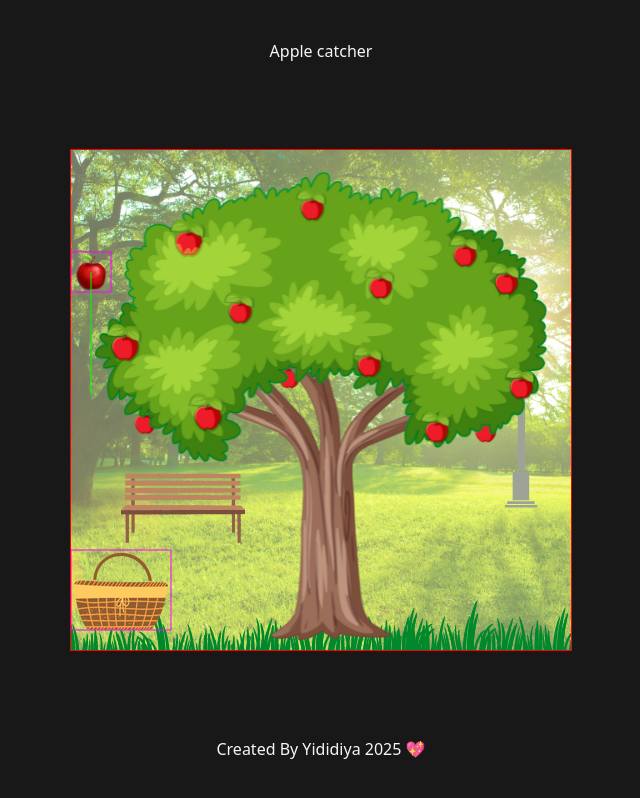
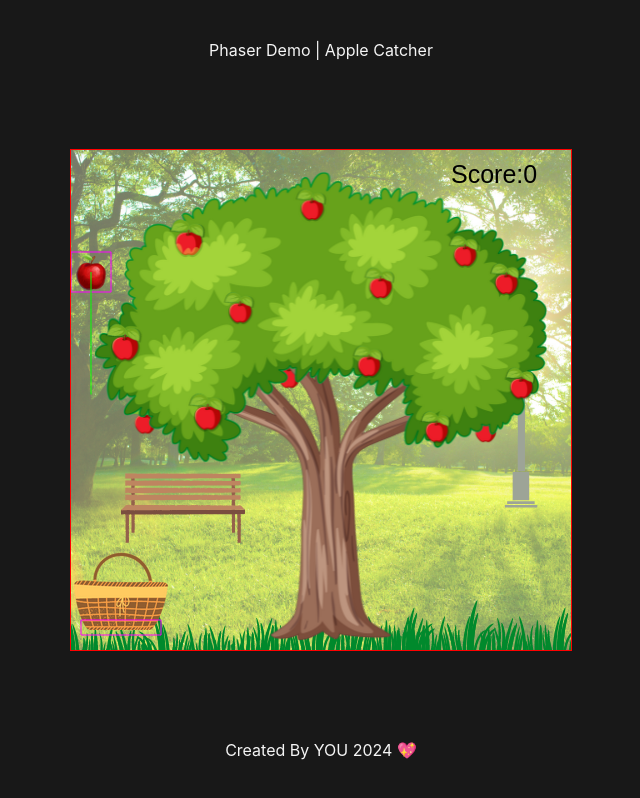
Before and after one commit to YDAdmasu/Apple-Catcher, a website built with Vite: page index.html in a window 1280 px wide. Shown: the whole page, without its empty margins (319-959 px from the left). Built offline with nearby package versions, Linux system fonts and the light colour scheme; animation ran at ten frames a second.

Commit message:
smalladj2

```diff
--- a/index.html
+++ b/index.html
@@ -1,4 +1,4 @@
-<!doctype html>
+<!DOCTYPE html>
 <html lang="en">
   <head>
     <meta charset="UTF-8" />
@@ -8,14 +8,29 @@
   </head>
   <body>
     <header>
-      <p>Apple catcher</p>
+      <p>Phaser Demo | Apple Catcher</p>
     </header>
     <main>
       <canvas id="gameCanvas"></canvas>
+      <!-- <div id="gameStartDiv" class="gameUI">
+        <h1>Apple Catcher</h1>
+        <p>You have 30 seconds to catch apples!</p>
+        <p>If you catch more than 10 apples you win.</p>
+        <p>If you catch less than 10 apples you lose.</p>
+        <p>Click the start button to begin</p>
+        <button id="gameStartBtn"><p>start</p></button>
+      </div>
+      <div id="gameEndDiv" class="gameUI">
+        <p>Game Over</p>
+        <h1>You <span id="gameWinLoseSpan"></span></h1>
+        <h1>Final Score: <span id="gameEndScoreSpan"></span></h1>
+        <p>Refresh the Page to play again</p>
+      </div>
+      </div> -->
     </main>
     <footer>
-      <p>Created By Yididiya 2025 💖</p>
+      <p>Created By YOU 2024 💖</p>
     </footer>
-    <script type="module" src="/src/main.js"></script>
+    <script type="module" src="src/main.js"></script>
   </body>
 </html>
--- a/src/main.js
+++ b/src/main.js
@@ -13,6 +13,7 @@ class GameScene extends Phaser.Scene {
     this.playerSpeed = speedDown + 50
     this.target
     this.points = 0
+    this.textScore
   }
   preload() {
     this.load.image("bg", "/assets/bg.png")
@@ -27,13 +28,21 @@ class GameScene extends Phaser.Scene {
     this.player.setImmovable(true)
     this.player.body.allowGravity = false
     this.player.setCollideWorldBounds(true)
+    this.player.setSize(80,15).setOffset(10,70)
 
     this.target = this.physics.add
       .image(0, 0, "apple")
       .setOrigin(0, 0)
     this.target.setMaxVelocity(0, speedDown)
 
+    this.physics.add.overlap(this.target,this.player,this.targetHit,null,this)
+
     this.cursor = this.input.keyboard.createCursorKeys()
+
+    this.textScore = this.add.text(sizes.width - 120, 10,"Score:0",{
+      font: "25px Arial",
+      fill: "#000000",
+    })
   }
   update() {
     if (this.target.y >= sizes.height) {
@@ -58,6 +67,7 @@ class GameScene extends Phaser.Scene {
     this.target.setY(0);
     this.target.setX(this.getRandomX());
     this.points ++;
+    this.textScore.setText(`Score: ${this.points}`)
   }
 }
 const config = {
--- a/src/style.css
+++ b/src/style.css
@@ -1,40 +1,93 @@
 :root {
-  font-family: system-ui, Avenir, Helvetica, Arial, sans-serif;
+  font-family: Inter, system-ui, Avenir, Helvetica, Arial, sans-serif;
   --dkClr: #181818;
   --liClr: whitesmoke;
   --accClr: #0d0d35;
 }
-*{
+
+* {
   margin: 0;
   padding: 0;
   box-sizing: border-box;
 }
-html,body{
+
+html,
+body {
   height: 100%;
 }
-body{
+
+body {
   background-color: var(--dkClr);
   color: var(--liClr);
   display: flex;
   flex-direction: column;
   min-height: 100vh;
 }
-header,footer{
+
+header,
+footer {
   display: flex;
   justify-content: center;
   align-items: center;
   padding: 40px 20px;
 }
-main{
-  flex:1;
+
+main {
+  flex: 1;
   display: flex;
 }
-#gameCanvas{
+
+#gameCanvas {
   border: 1px solid red;
-  position:absolute ;
+  position: absolute;
   top: 50%;
   left: 50%;
-  transform: translate(-50%,-50%);
+  transform: translate(-50%, -50%);
   display: flex;
   z-index: 1;
 }
+
+/* .gameUI {
+  width: 100%;
+  height: 100%;
+  background-color: var(--accClr);
+  display: flex;
+  flex-direction: column;
+  justify-content: center;
+  align-items: center;
+  z-index: 2;
+}
+
+.gameUI * {
+  text-align: center;
+  margin-top: 5px;
+}
+
+#gameStartDiv {
+  display: flex;
+}
+
+#gameEndDiv {
+  display: none;
+}
+
+#gameStartBtn{
+  display: inline-block;
+  width: 100px;
+  padding:8px 15px;
+  margin: 20px 0;
+  text-align: center;
+  font-family: inherit;
+  border-radius: 10px;;
+}
+
+#gameStartBtn p{
+  margin-top: 0;
+}
+
+#gameStartBtn:hover{
+  background-color: var(--dkClr);
+  border: 0.5px solid var(--liClr);
+  color: var(--liClr);
+  cursor:pointer;
+}
```
